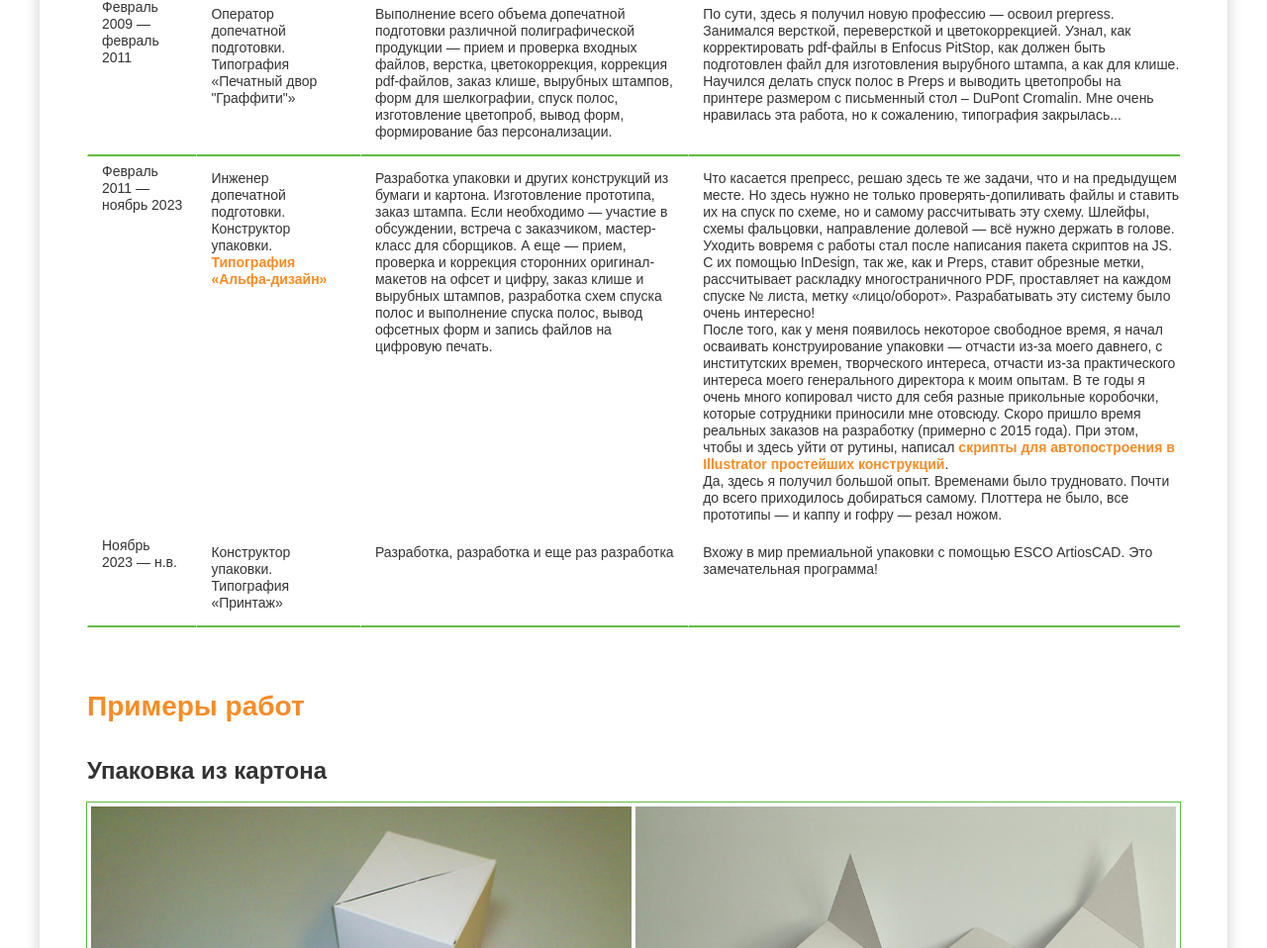
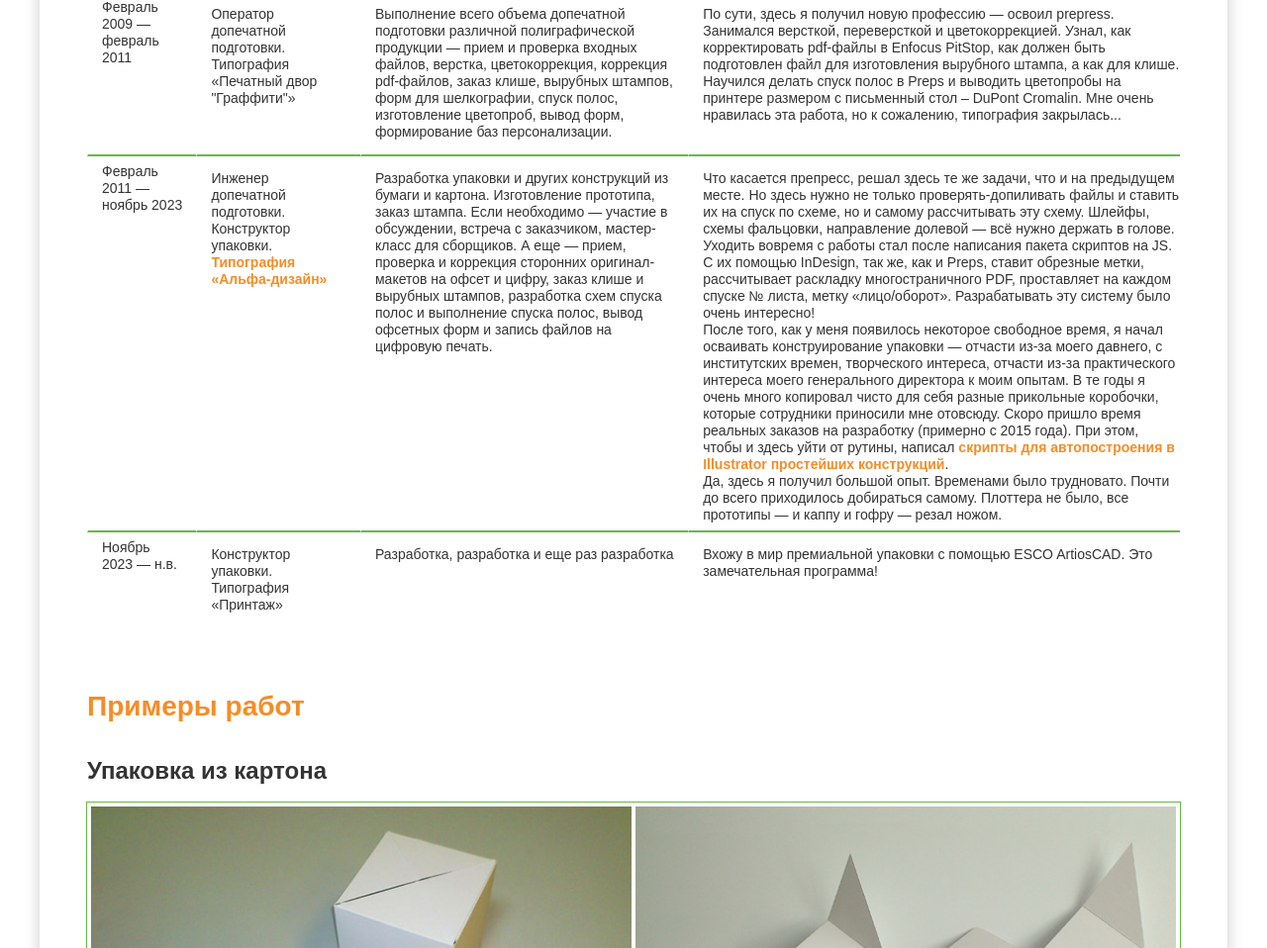
Before and after one commit to TimurPokatov/personal-page, a plain HTML site: page index.html in a window 1280 px wide. Shown: the part 1114-2072 px from the top of the page at 99% size. Drawn offline with Linux system fonts and the light colour scheme; a web font is replaced by a local one.

Commit message:
Update index.html

```diff
--- a/index.html
+++ b/index.html
@@ -61,16 +61,16 @@
             <td class="table__data table__data--underlined" data-th="Полученный опыт">По сути, здесь я получил новую профессию&nbsp;— освоил prepress. Занимался версткой, переверсткой и цветокоррекцией. Узнал, как корректировать pdf-файлы в Enfocus PitStop, как должен быть подготовлен файл для изготовления вырубного штампа, а как для клише. Научился делать спуск полос в Preps и выводить цветопробы на принтере размером с письменный стол – DuPont Cromalin. Мне очень нравилась эта работа, но к сожалению, типография закрылась...</td>
           </tr>
           <tr class="table__row">
-            <td class="table__data" data-th="Месяц, год">Февраль 2011&nbsp;— ноябрь 2023</td>
-            <td class="table__data" data-th="Должность, место работы">Инженер допечатной подготовки. Конструктор упаковки. <br><a class="main__link" href="http://www.alfa-design.ru/">Типография «Альфа-дизайн»</a></td>
-            <td class="table__data" data-th="Обязанности">Разработка упаковки и других конструкций из бумаги и картона. Изготовление прототипа, заказ штампа. Если необходимо&nbsp;— участие в обсуждении, встреча с заказчиком, мастер-класс для сборщиков. А еще&nbsp;— прием, проверка и коррекция сторонних оригинал-макетов на офсет и цифру, заказ клише и вырубных штампов, разработка схем спуска полос и выполнение спуска полос, вывод офсетных форм и запись файлов на цифровую печать.</td>
-            <td class="table__data" data-th="Полученный опыт">Что касается препресс, решаю здесь те же задачи, что и на предыдущем месте. Но здесь нужно не только проверять-допиливать файлы и ставить их на спуск по схеме, но и самому рассчитывать эту схему. Шлейфы, схемы фальцовки, направление долевой&nbsp;— всё нужно держать в голове. Уходить вовремя с работы стал после написания пакета скриптов на JS. С их помощью InDesign, так же, как и Preps, ставит обрезные метки, рассчитывает раскладку многостраничного PDF, проставляет на каждом спуске № листа, метку «лицо/оборот». Разрабатывать эту систему было очень интересно! <br>После того, как у меня появилось некоторое свободное время, я начал осваивать конструирование упаковки&nbsp;— отчасти из-за моего давнего, с институтских времен, творческого интереса, отчасти из-за практического интереса моего генерального директора к моим опытам. В те годы я очень много копировал чисто для себя разные прикольные коробочки, которые сотрудники приносили мне отовсюду. Скоро пришло время реальных заказов на разработку (примерно с 2015 года). При этом, чтобы и здесь уйти от рутины, написал <a class="main__link" href="#scripting">скрипты для автопостроения в Illustrator простейших конструкций</a>. <br>Да, здесь я получил большой опыт. Временами было трудновато. Почти до всего приходилось добираться самому. Плоттера не было, все прототипы&nbsp;— и каппу и гофру&nbsp;— резал ножом. </td>
+            <td class="table__data table__data--underlined" data-th="Месяц, год">Февраль 2011&nbsp;— ноябрь 2023</td>
+            <td class="table__data table__data--underlined" data-th="Должность, место работы">Инженер допечатной подготовки. Конструктор упаковки. <br><a class="main__link" href="http://www.alfa-design.ru/">Типография «Альфа-дизайн»</a></td>
+            <td class="table__data table__data--underlined" data-th="Обязанности">Разработка упаковки и других конструкций из бумаги и картона. Изготовление прототипа, заказ штампа. Если необходимо&nbsp;— участие в обсуждении, встреча с заказчиком, мастер-класс для сборщиков. А еще&nbsp;— прием, проверка и коррекция сторонних оригинал-макетов на офсет и цифру, заказ клише и вырубных штампов, разработка схем спуска полос и выполнение спуска полос, вывод офсетных форм и запись файлов на цифровую печать.</td>
+            <td class="table__data table__data--underlined" data-th="Полученный опыт">Что касается препресс, решал здесь те же задачи, что и на предыдущем месте. Но здесь нужно не только проверять-допиливать файлы и ставить их на спуск по схеме, но и самому рассчитывать эту схему. Шлейфы, схемы фальцовки, направление долевой&nbsp;— всё нужно держать в голове. Уходить вовремя с работы стал после написания пакета скриптов на JS. С их помощью InDesign, так же, как и Preps, ставит обрезные метки, рассчитывает раскладку многостраничного PDF, проставляет на каждом спуске № листа, метку «лицо/оборот». Разрабатывать эту систему было очень интересно! <br>После того, как у меня появилось некоторое свободное время, я начал осваивать конструирование упаковки&nbsp;— отчасти из-за моего давнего, с институтских времен, творческого интереса, отчасти из-за практического интереса моего генерального директора к моим опытам. В те годы я очень много копировал чисто для себя разные прикольные коробочки, которые сотрудники приносили мне отовсюду. Скоро пришло время реальных заказов на разработку (примерно с 2015 года). При этом, чтобы и здесь уйти от рутины, написал <a class="main__link" href="#scripting">скрипты для автопостроения в Illustrator простейших конструкций</a>. <br>Да, здесь я получил большой опыт. Временами было трудновато. Почти до всего приходилось добираться самому. Плоттера не было, все прототипы&nbsp;— и каппу и гофру&nbsp;— резал ножом. </td>
           </tr>
           <tr class="table__row">
-            <td class="table__data table__data--underlined" data-th="Месяц, год">Ноябрь 2023&nbsp;— н.в.</td>
-            <td class="table__data table__data--underlined" data-th="Должность, место работы">Конструктор упаковки. <br>Типография «Принтаж»</td>
-            <td class="table__data table__data--underlined" data-th="Обязанности">Разработка, разработка и еще раз разработка</td>
-            <td class="table__data table__data--underlined" data-th="Полученный опыт">Вхожу в мир премиальной упаковки с помощью ESCO ArtiosCAD. Это замечательная программа!</td>
+            <td class="table__data" data-th="Месяц, год">Ноябрь 2023&nbsp;— н.в.</td>
+            <td class="table__data" data-th="Должность, место работы">Конструктор упаковки. <br>Типография «Принтаж»</td>
+            <td class="table__data" data-th="Обязанности">Разработка, разработка и еще раз разработка</td>
+            <td class="table__data" data-th="Полученный опыт">Вхожу в мир премиальной упаковки с помощью ESCO ArtiosCAD. Это замечательная программа!</td>
           </tr>
         </table>
       </section>
```
